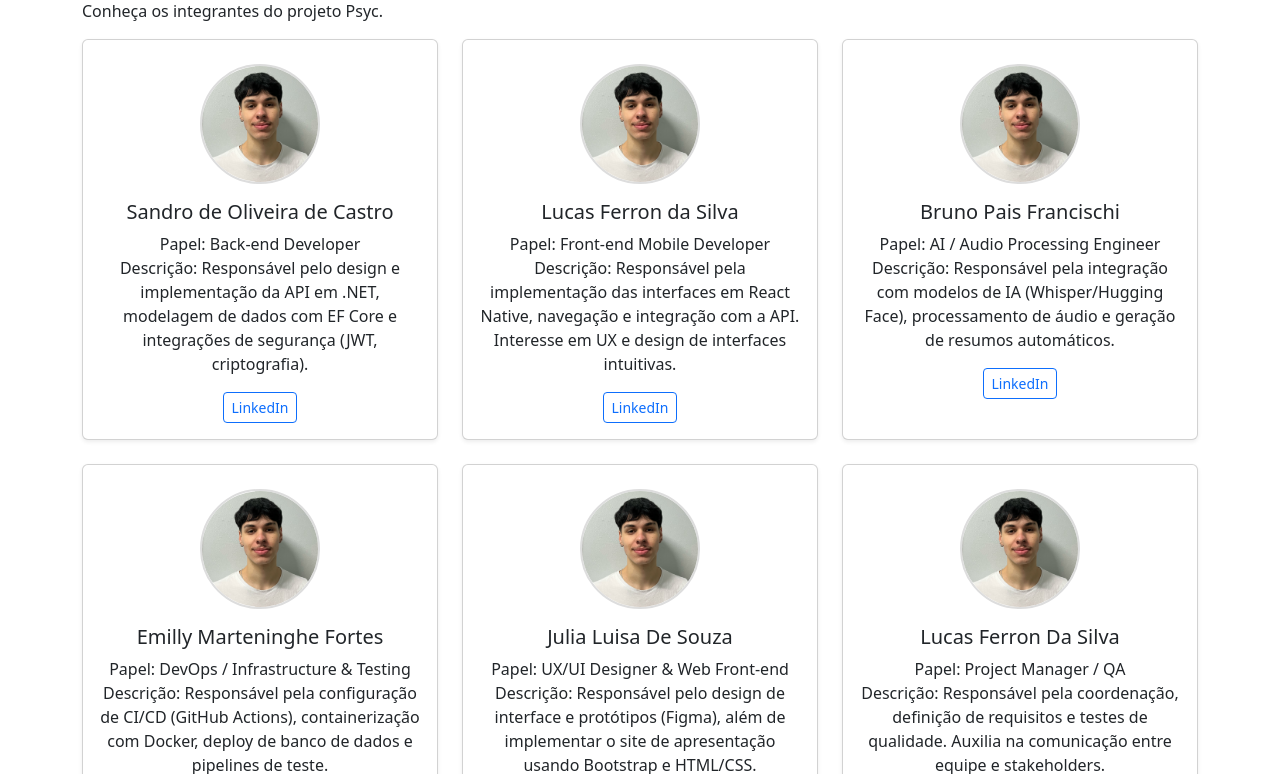
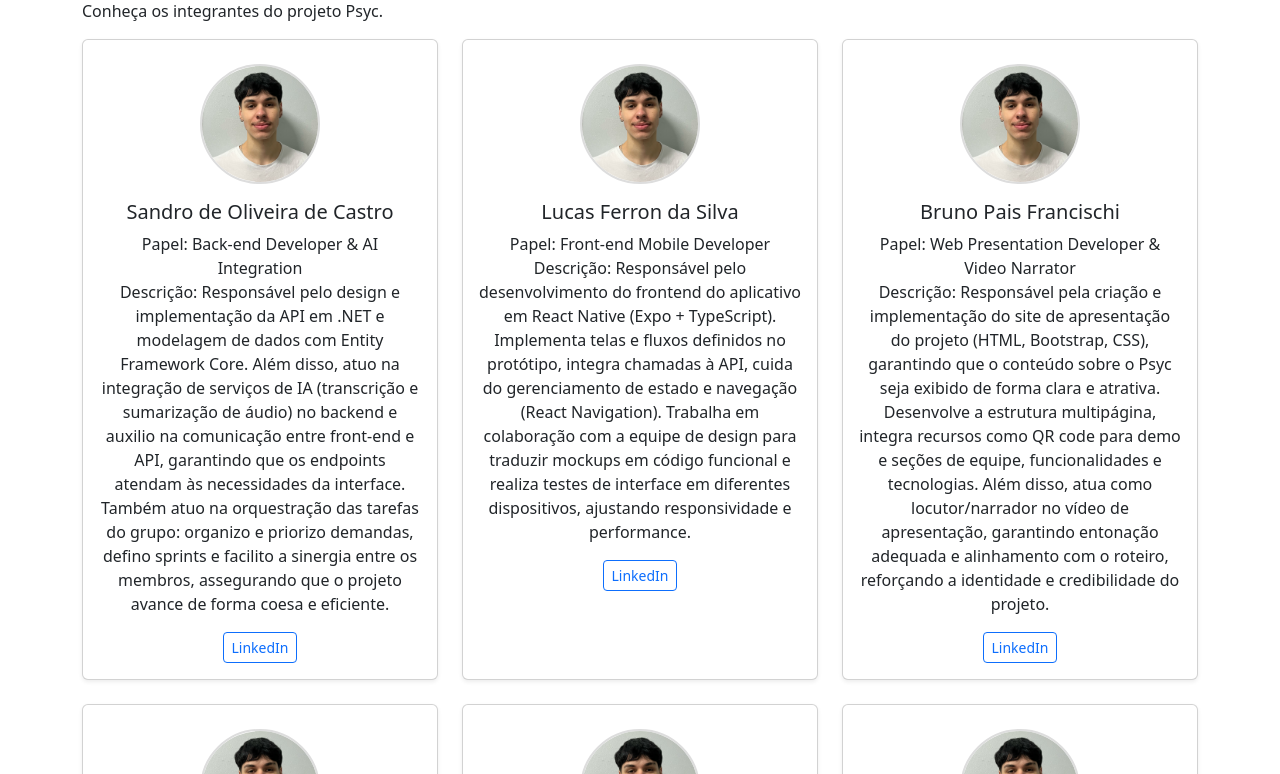
Before and after one commit to Sandro-Castro/psyApp-site, a plain HTML site: page team.html in a window 1280 px wide. Shown: the part 178-952 px from the top of the page. Drawn offline with nearby package versions, Linux system fonts and the light colour scheme.

Commit message:
update team profile

```diff
--- a/team.html
+++ b/team.html
@@ -1,26 +1,25 @@
 <!DOCTYPE html>
 <html lang="pt-BR">
+
 <head>
   <meta charset="UTF-8" />
   <meta name="viewport" content="width=device-width, initial-scale=1" />
   <title>Equipe | Psyc</title>
 
-  <link href="https://cdn.jsdelivr.net/npm/bootstrap@5.3.0/dist/css/bootstrap.min.css"
-        rel="stylesheet">
+  <link href="https://cdn.jsdelivr.net/npm/bootstrap@5.3.0/dist/css/bootstrap.min.css" rel="stylesheet">
   <link href="assets/css/style.css" rel="stylesheet">
 </head>
+
 <body>
 
   <nav class="navbar navbar-expand-lg navbar-light bg-light shadow-sm">
     <div class="container">
       <a class="navbar-brand" href="about.html">
-        <img src="assets/images/logo.png" alt="Psyc Logo" width="30" height="30"
-             class="d-inline-block align-text-top">
+        <img src="assets/images/logo.png" alt="Psyc Logo" width="30" height="30" class="d-inline-block align-text-top">
         Psyc
       </a>
-      <button class="navbar-toggler" type="button" data-bs-toggle="collapse"
-              data-bs-target="#navbarNav" aria-controls="navbarNav"
-              aria-expanded="false" aria-label="Toggle navigation">
+      <button class="navbar-toggler" type="button" data-bs-toggle="collapse" data-bs-target="#navbarNav"
+        aria-controls="navbarNav" aria-expanded="false" aria-label="Toggle navigation">
         <span class="navbar-toggler-icon"></span>
       </button>
       <div class="collapse navbar-collapse" id="navbarNav">
@@ -49,16 +48,21 @@
           <div class="card h-100 text-center shadow-sm">
 
             <img src="assets/images/member1.jpg" alt="Nome Integrante 1"
-                 class="card-img-top rounded-circle mx-auto mt-4"
-                 style="width: 120px; height: 120px; object-fit: cover;">
+              class="card-img-top rounded-circle mx-auto mt-4" style="width: 120px; height: 120px; object-fit: cover;">
             <div class="card-body">
               <h5 class="card-title">Sandro de Oliveira de Castro</h5>
               <p class="card-text">
-                Papel: Back-end Developer<br>
-                Descrição: Responsável pelo design e implementação da API em .NET, modelagem de dados com EF Core e integrações de segurança (JWT, criptografia).
+                Papel: Back-end Developer & AI Integration<br>
+                Descrição: Responsável pelo design e implementação da API em .NET e modelagem de dados com Entity
+                Framework Core. Além disso, atuo na integração de
+                serviços de IA (transcrição e sumarização de áudio) no backend e auxilio na comunicação entre front-end
+                e API, garantindo que os endpoints atendam às necessidades da interface. Também atuo na orquestração das
+                tarefas do grupo: organizo e priorizo demandas, defino sprints e facilito a sinergia entre os membros,
+                assegurando que o projeto avance de forma coesa e eficiente.
               </p>
 
-              <a href="https://www.linkedin.com/in/username1" target="_blank" class="btn btn-outline-primary btn-sm">
+              <a href="https://www.linkedin.com/in/sandro-de-oliveira-de-castro-1476902a3/" target="_blank"
+                class="btn btn-outline-primary btn-sm">
                 LinkedIn
               </a>
             </div>
@@ -68,16 +72,20 @@
         <div class="col">
           <div class="card h-100 text-center shadow-sm">
             <img src="assets/images/member2.jpg" alt="Nome Integrante 2"
-                 class="card-img-top rounded-circle mx-auto mt-4"
-                 style="width: 120px; height: 120px; object-fit: cover;">
+              class="card-img-top rounded-circle mx-auto mt-4" style="width: 120px; height: 120px; object-fit: cover;">
             <div class="card-body">
               <h5 class="card-title">Lucas Ferron da Silva</h5>
 
               <p class="card-text">
                 Papel: Front-end Mobile Developer<br>
-                Descrição: Responsável pela implementação das interfaces em React Native, navegação e integração com a API. Interesse em UX e design de interfaces intuitivas.
+                Descrição: Responsável pelo desenvolvimento do frontend do aplicativo em React Native (Expo +
+                TypeScript). Implementa telas e fluxos definidos no protótipo, integra chamadas à API, cuida do
+                gerenciamento de estado e navegação (React Navigation). Trabalha em colaboração com a equipe de design
+                para traduzir mockups em código funcional e realiza testes de interface em diferentes dispositivos,
+                ajustando responsividade e performance.
               </p>
-              <a href="https://www.linkedin.com/in/username2" target="_blank" class="btn btn-outline-primary btn-sm">
+              <a href="https://www.linkedin.com/in/lucas-ferron-silva/" target="_blank"
+                class="btn btn-outline-primary btn-sm">
                 LinkedIn
               </a>
             </div>
@@ -86,13 +94,16 @@
         <div class="col">
           <div class="card h-100 text-center shadow-sm">
             <img src="assets/images/member3.jpg" alt="Nome Integrante 3"
-                 class="card-img-top rounded-circle mx-auto mt-4"
-                 style="width: 120px; height: 120px; object-fit: cover;">
+              class="card-img-top rounded-circle mx-auto mt-4" style="width: 120px; height: 120px; object-fit: cover;">
             <div class="card-body">
               <h5 class="card-title">Bruno Pais Francischi</h5>
               <p class="card-text">
-                Papel: AI / Audio Processing Engineer<br>
-                Descrição: Responsável pela integração com modelos de IA (Whisper/Hugging Face), processamento de áudio e geração de resumos automáticos.
+                Papel: Web Presentation Developer & Video Narrator<br>
+                Descrição: Responsável pela criação e implementação do site de apresentação do projeto (HTML, Bootstrap,
+                CSS), garantindo que o conteúdo sobre o Psyc seja exibido de forma clara e atrativa. Desenvolve a
+                estrutura multipágina, integra recursos como QR code para demo e seções de equipe, funcionalidades e
+                tecnologias. Além disso, atua como locutor/narrador no vídeo de apresentação, garantindo entonação
+                adequada e alinhamento com o roteiro, reforçando a identidade e credibilidade do projeto.
               </p>
               <a href="https://www.linkedin.com/in/username3" target="_blank" class="btn btn-outline-primary btn-sm">
                 LinkedIn
@@ -103,13 +114,15 @@
         <div class="col">
           <div class="card h-100 text-center shadow-sm">
             <img src="assets/images/member4.jpg" alt="Nome Integrante 4"
-                 class="card-img-top rounded-circle mx-auto mt-4"
-                 style="width: 120px; height: 120px; object-fit: cover;">
+              class="card-img-top rounded-circle mx-auto mt-4" style="width: 120px; height: 120px; object-fit: cover;">
             <div class="card-body">
               <h5 class="card-title">Emilly Marteninghe Fortes</h5>
               <p class="card-text">
-                Papel: DevOps / Infrastructure & Testing<br>
-                Descrição: Responsável pela configuração de CI/CD (GitHub Actions), containerização com Docker, deploy de banco de dados e pipelines de teste.
+                Papel: Video Producer & Storyboard Writer<br>
+                Descrição: Responsável pela gravação, edição e roteirização do vídeo de apresentação do aplicativo. Cria
+                o roteiro narrativo, organiza cenários e cenas, captura imagens da equipe e do uso do app, e edita o
+                material garantindo fluidez, clareza e impacto. Também coordena trilha sonora e elementos visuais do
+                vídeo, assegurando que a mensagem sobre o Psyc seja transmitida de forma envolvente e profissional.
               </p>
               <a href="https://www.linkedin.com/in/username4" target="_blank" class="btn btn-outline-primary btn-sm">
                 LinkedIn
@@ -120,13 +133,16 @@
         <div class="col">
           <div class="card h-100 text-center shadow-sm">
             <img src="assets/images/member5.jpg" alt="Nome Integrante 5"
-                 class="card-img-top rounded-circle mx-auto mt-4"
-                 style="width: 120px; height: 120px; object-fit: cover;">
+              class="card-img-top rounded-circle mx-auto mt-4" style="width: 120px; height: 120px; object-fit: cover;">
             <div class="card-body">
               <h5 class="card-title">Julia Luisa De Souza</h5>
               <p class="card-text">
-                Papel: UX/UI Designer & Web Front-end<br>
-                Descrição: Responsável pelo design de interface e protótipos (Figma), além de implementar o site de apresentação usando Bootstrap e HTML/CSS.
+                Papel: Web Presentation Designer & Content Manager<br>
+                Descrição: Responsável pelo design visual do site de apresentação, definindo identidade gráfica (cores,
+                tipografia, estilos de botão) e organizando o conteúdo textual. Coordena a seleção de imagens, ícones e
+                layout responsivo com Bootstrap. Trabalha em conjunto com Bruno para estruturar as páginas “Sobre”,
+                “Funcionalidades”, “Tecnologias”, “Equipe” e “Contato”, garantindo consistência visual e legibilidade.
+                Também revisa textos e assegura que a mensagem reflita corretamente o propósito do Psyc.
               </p>
               <a href="https://www.linkedin.com/in/username5" target="_blank" class="btn btn-outline-primary btn-sm">
                 LinkedIn
@@ -137,13 +153,16 @@
         <div class="col">
           <div class="card h-100 text-center shadow-sm">
             <img src="assets/images/member6.jpg" alt="Nome Integrante 6"
-                 class="card-img-top rounded-circle mx-auto mt-4"
-                 style="width: 120px; height: 120px; object-fit: cover;">
+              class="card-img-top rounded-circle mx-auto mt-4" style="width: 120px; height: 120px; object-fit: cover;">
             <div class="card-body">
-              <h5 class="card-title">Lucas Ferron Da Silva</h5>
+              <h5 class="card-title">Vitórya Miranda Coelho</h5>
               <p class="card-text">
-                Papel: Project Manager / QA<br>
-                Descrição: Responsável pela coordenação, definição de requisitos e testes de qualidade. Auxilia na comunicação entre equipe e stakeholders.
+                Papel: UX/UI Designer & Front-end Developer<br>
+                Descrição: Responsável pelo design de interface e experiência do usuário (UX/UI) no app, criando
+                protótipos e mockups no Figma com foco em usabilidade para psicólogos. Além disso, atua na implementação
+                do frontend em React Native (Expo + TypeScript), criando componentes reutilizáveis, garantindo a
+                coerência visual e a integração com a API. Contribui também para testes de usabilidade e ajustes
+                iterativos com base em feedback.
               </p>
               <a href="https://www.linkedin.com/in/username6" target="_blank" class="btn btn-outline-primary btn-sm">
                 LinkedIn
@@ -165,4 +184,5 @@
 
   <script src="https://cdn.jsdelivr.net/npm/bootstrap@5.3.0/dist/js/bootstrap.bundle.min.js"></script>
 </body>
+
 </html>
```
